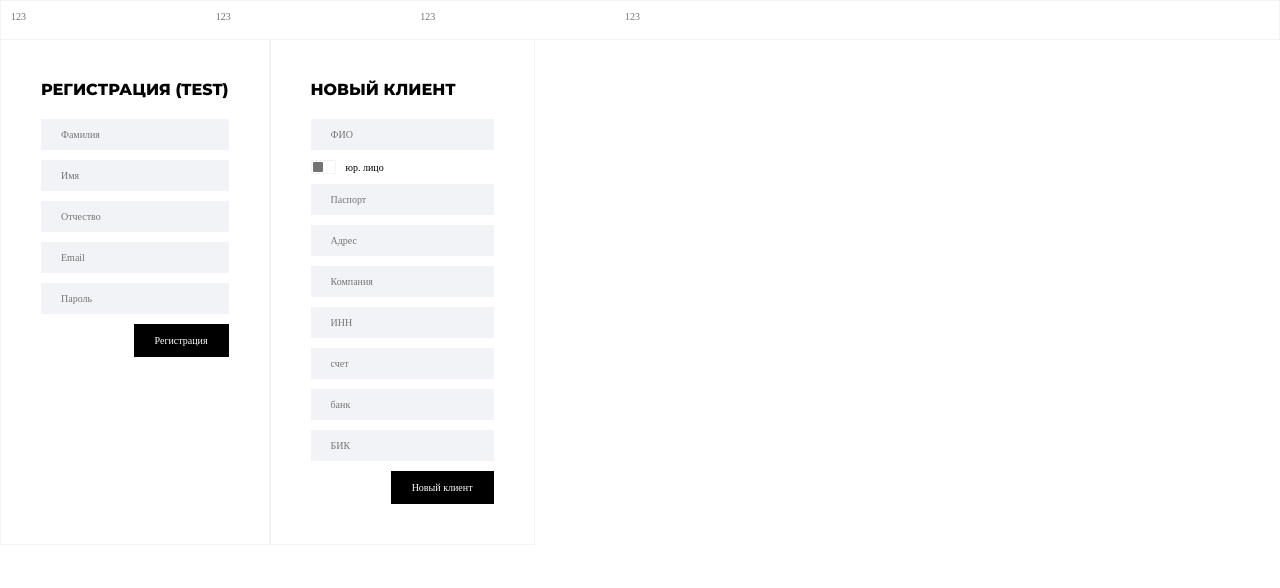
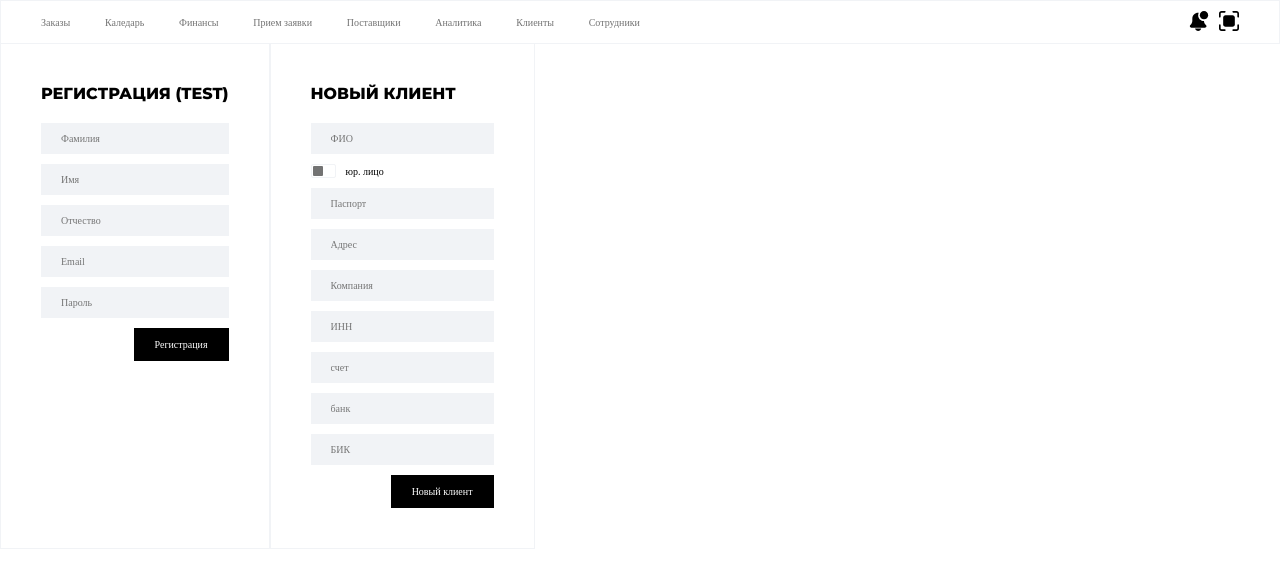
Before and after one commit to BatukovSergey/logist, a Vue app in the folder vue/: page / in a window 1280 px wide. Shown: the top 588 px of the page. Built offline with nearby package versions, Linux system fonts and the light colour scheme; no server answers; a web font is replaced by a local one.

Commit message:
front update

```diff
--- /dev/null
+++ b/vue/src/components/ui/Icon.vue
@@ -0,0 +1,24 @@
+<template lang="pug">
+  .icon(:class='{icon_big: big}' :style='{margin: margin}')
+    img(:src='require(`@/assets/img/icons/${name}.svg`)')
+</template>
+<script>
+export default {
+  name:'Icon',
+  props: ['name', 'big', 'margin']
+}
+</script>
+<style lang="scss">
+.icon {
+  img {
+    width: 20px;
+    height: 20px;
+  }
+}
+.icon_big {
+  img {
+    width: 40px;
+    height: 40px;
+  }
+}
+</style>
--- a/vue/src/components/ui/NavPanel.vue
+++ b/vue/src/components/ui/NavPanel.vue
@@ -4,38 +4,75 @@
       a(
         v-for='(button, i) in buttons'
         :href='button.link'
+        @click='fullScreen()'
         ) {{ button.text }}
+    .nav_right
+      Icon(:name='"notification"' :margin='"0 10px 0 0"')
+      .full(@click='fullScreen()')
+        Icon(:name='"full"')
 </template>
 <script>
+import Icon from './Icon'
+
 export default {
   name:'NavPanel',
+  components: {
+    Icon
+  },
   data () {
     return {
       buttons: [
         {
-          text: '123',
+          text: 'Заказы',
           icon: '123',
-          link: '123'
+          link: '#'
         },
         {
-          text: '123',
+          text: 'Каледарь',
           icon: '123',
-          link: '123'
+          link: '#'
         },
         {
-          text: '123',
+          text: 'Финансы',
           icon: '123',
-          link: '123'
+          link: '#'
         },
         {
-          text: '123',
+          text: 'Прием заявки',
           icon: '123',
-          link: '123'
+          link: '#'
+        },
+        {
+          text: 'Поставщики',
+          icon: '123',
+          link: '#'
+        },
+        {
+          text: 'Аналитика',
+          icon: '123',
+          link: '#'
+        },
+        {
+          text: 'Клиенты',
+          icon: '123',
+          link: '#'
+        },
+        {
+          text: 'Сотрудники',
+          icon: '123',
+          link: '#'
         },
       ]
     }
   },
   methods: {
+    fullScreen () {
+      if (!document.fullscreen) {
+        document.documentElement.requestFullscreen()
+      } else {
+        document.exitFullscreen()
+      }
+    },
     setValue () {
       this.$emit('setValue', this.value)
     }
@@ -45,11 +82,14 @@ export default {
 <style lang="scss">
 @import '../../scss/variables.scss';
 .nav {
-  height: 40px;
+  // height: 40px;
   width: 100vw;
-  padding: 10px;
+  padding: 10px 40px;
   border: 1px solid $light;
   margin-bottom: -1px;
+  display: flex;
+  align-items: center;
+  justify-content: space-between;
   &_list {
     width: 50%;
     display: flex;
@@ -62,5 +102,8 @@ export default {
       }
     }
   }
+  &_right {
+    display: flex;
+  }
 }
 </style>
```
Also changed, not shown: vue/src/assets/img/icons/full.svg (added), vue/src/assets/img/icons/notification.svg (added).
